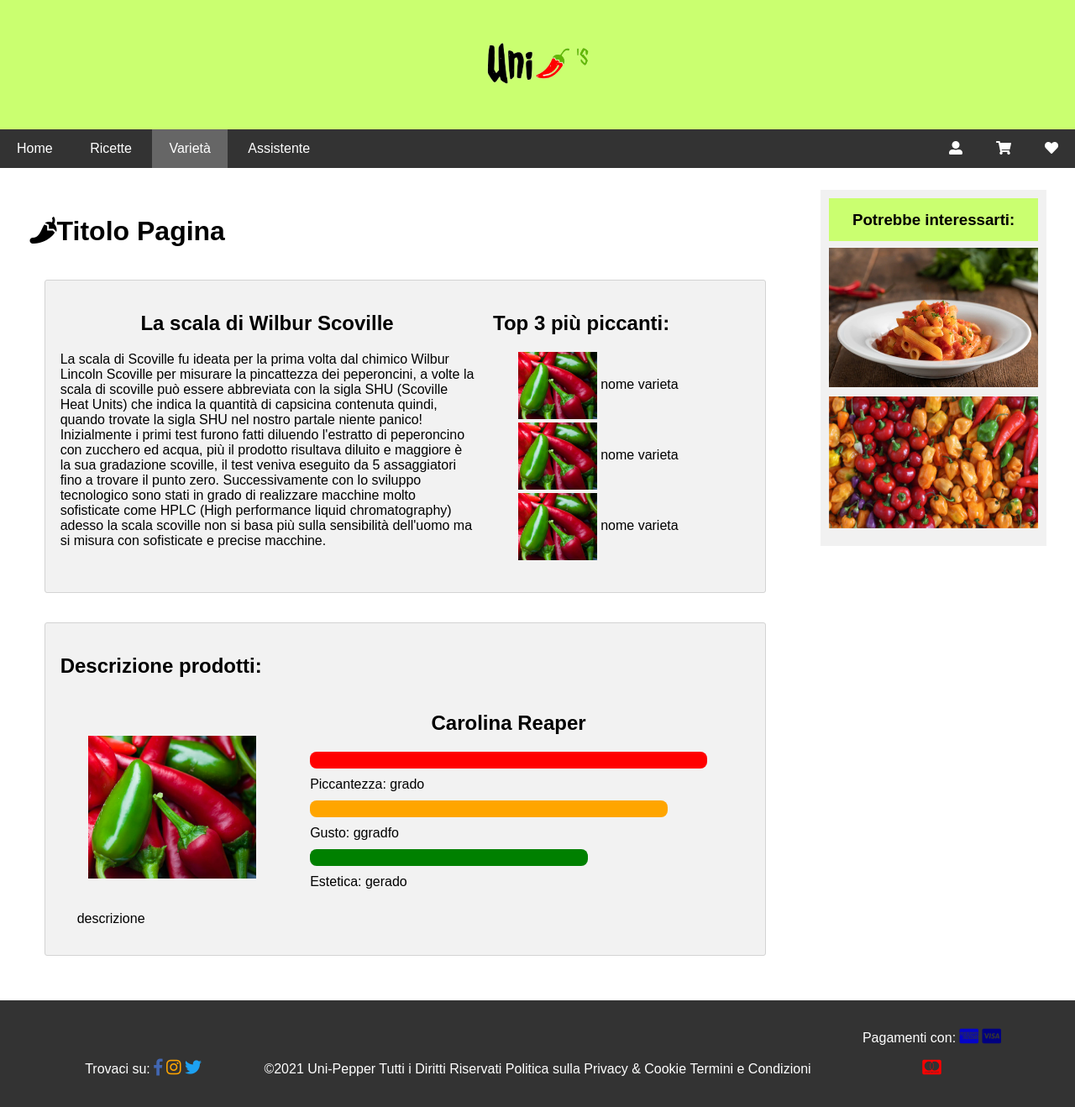
After one commit to Axatyr/Uni-Pepper, a PHP site: page /sito/varieta.html in a window 1280 px wide. The commit adds this page. Shown: the whole page at 84% size. Run offline with PHP 8.4, Linux system fonts and the light colour scheme.

Commit message:
add varieta

```diff
--- a/css/styleClass.css
+++ b/css/styleClass.css
@@ -55,6 +55,77 @@
     border-radius: 8px;
     box-shadow: 0 5px #999;
 }
+
+/* Varieta */
+.sec-varieta div{
+    display: initial;
+    vertical-align: top;
+}
+
+.sec-varieta div:first-child {
+    width: 60%;
+}
+
+.sec-varieta div:first-child p {
+    text-align: left;
+}
+
+.sec-varieta div:nth-child(2) {
+    width: 30%;
+}
+
+.top-varieta img{
+    height: 80px;
+
+}
+
+.top-varieta a {
+    vertical-align: 200%;
+}
+
+.varieta > div{
+    display: inline-block;
+    margin: 0 10px 0px 10px;
+}
+
+.varieta div:first-child {
+    width: 100%;
+}
+
+.varieta div:nth-child(2) {
+    width: 100%;
+    padding-right: 20px;
+}
+
+.varieta div:nth-child(2) p {
+    text-align: left;
+    margin: 10px 0 10px 0;
+}
+
+.varieta p {
+    margin-inline: 20px;
+    text-align: left;
+}
+
+.progress {
+    width: 100%;
+    height: 20px;
+    border-radius: 8px;
+    background-color: grey;
+  }
+
+.piccantezza {
+    background-color: red;
+}
+
+.gusto {
+    background-color: orange;
+}
+
+.estetica {
+    background-color: green;
+}
+
 
 
 main .login p, .rifornisci {
@@ -424,4 +495,22 @@ hr {
     .product{
         margin: 2%;
     }
+
+    .sec-varieta div{
+        display: inline-block;
+        vertical-align: top;
+    }
+
+    .varieta div:first-child {
+        float: left;
+        width: 30%;
+    }
+
+    .varieta div:first-child img {
+        margin-top: 20%;
+    }
+
+    .varieta div:nth-child(2) {
+        width: 60%;
+    }
 }
--- /dev/null
+++ b/sito/varieta.html
@@ -0,0 +1,110 @@
+<!DOCTYPE html>
+<html lang="it">
+<head>
+    <meta charset="utf-8">
+    <meta name="viewport" content="width=device-width, initial-scale=1" />
+    <!-- Icone -->
+    <link rel="stylesheet" href="https://use.fontawesome.com/releases/v5.7.0/css/all.css" integrity="sha384-lZN37f5QGtY3VHgisS14W3ExzMWZxybE1SJSEsQp9S+oqd12jhcu+A56Ebc1zFSJ" crossorigin="anonymous">
+    <!-- CSS -->
+    <link rel="stylesheet" href="../css/style.css" >
+    <link rel="stylesheet" href="../css/styleClass.css" >
+    <title>UniPeppers - Home</title>
+</head>
+<body>
+    <header>
+        <img src="../upload/logo.png" alt="logo"/>
+    </header>
+
+    <nav>
+        <a href="home.html">Home</a>
+        <a href="ricette.html">Ricette</a>
+        <a href="varieta.html" class="active">Variet&agrave;</a>
+        <a href="assistente.html">Assistente</a>
+        <a href="preferiti.html" class="right"><span class="fas fa-heart" alt="Preferiti"></span></a>
+        <a href="carrello.html" class="right"><span class="fas fa-shopping-cart" alt="Carrello"></span></a>
+        <a href="login.html" class="right"><span class="fas fa-user-alt" alt="Utente"></span></a>
+    </nav>
+    <main>
+        <h1><span class="fas fa-pepper-hot"></span>Titolo Pagina</h1>
+        <section class="sec-varieta">
+            <div>
+            <h1>La scala di Wilbur Scoville</h1>
+                <p>La scala di Scoville fu ideata per la prima volta dal chimico Wilbur Lincoln Scoville per misurare la pincattezza dei peperoncini, a volte la scala di scoville può essere abbreviata con la sigla SHU (Scoville Heat Units) che indica la quantità di capsicina contenuta quindi, quando trovate la sigla SHU nel nostro partale niente panico! Inizialmente i primi test furono fatti diluendo l'estratto di peperoncino con zucchero ed acqua, più il prodotto risultava diluito e maggiore è la sua gradazione scoville, il test veniva eseguito da 5 assaggiatori fino a trovare il punto zero. Successivamente con lo sviluppo tecnologico sono stati in grado di realizzare macchine molto sofisticate come HPLC (High performance liquid chromatography) adesso la scala scoville non si basa più sulla sensibilità dell'uomo ma si misura con sofisticate e precise macchine.</p>
+            </div>
+            <div>
+                <h2>Top 3 più piccanti:</h2>
+                <ul>
+                    <li class="top-varieta">
+                        <img src="../upload/variety/Jalapeno.jpg" alt="var">
+                        <a href="#">nome varieta</a>
+                    </li>
+                    <li class="top-varieta">
+                        <img src="../upload/variety/Jalapeno.jpg" alt="var">
+                        <a href="#">nome varieta</a>
+                    </li>
+                    <li class="top-varieta">
+                        <img src="../upload/variety/Jalapeno.jpg" alt="var">
+                        <a href="#">nome varieta</a>
+                    </li>
+                </ul>
+            </div>
+        </section>
+
+        <section>
+            <h2>Descrizione prodotti:</h2>
+            <div class="varieta">
+                <div>
+                    <img src="../upload/variety/Jalapeno.jpg" alt="Immagine " />
+                </div>
+                <div>
+                    <h2>Carolina Reaper</h2>
+                        <div class="progress piccantezza" style="width: 100%;"></div>
+                        <p>Piccantezza: grado</p>
+                        <div class="progress gusto" style="width: 90%"></div>
+                        <p>Gusto: ggradfo</p>
+                        <div class="progress estetica" style="width: 70%"></div>
+                        <p>Estetica: gerado</p>
+                </div>
+                <p>descrizione</p>
+            </div>
+        </section>
+
+    </main>
+    <aside>
+        <h3>Potrebbe interessarti:</h3>
+        <div class="aside">
+            <img src="../upload/recipes/penne-arrabbiata.jpg" alt="Ricetta">
+            <div class="overlay">
+                <a href="ricetta.html"><h4>Nome Ricetta</h4></a>
+                <span class="fas fa-concierge-bell">difficoltà</span>
+                <span class="fas fa-clock">tempo</span>
+                <span class="fas fa-euro-sign">costo</span>
+            </div>
+        </div>
+        <div class="aside">
+            <img src="../upload/peperonciniVar.jpg" alt="Varietà">
+            <div class="overlay">
+                <a href="ricetta.html"><h4>Scopri tutte le variet&agrave;!</h4></a>
+            </div>
+        </div>
+    </aside>
+    <footer>
+        <section class="social">
+            <p>Trovaci su:</p>
+            <a href="http://www.facebook.com"><span class="fab fa-facebook-f" alt="Facebook" style="color: #4267B2;"></span></a>
+            <a href="http://instagram.com"><span class="fab fa-instagram" alt="Instagram" style="color: orange;"></span></a>
+            <a href="http://twitter.com"><span class="fab fa-twitter" alt="Twitter" style="color: #1DA1F2;"></span></a>
+        </section>
+        <section class="contatti">
+            <p>©2021 Uni-Pepper Tutti i Diritti Riservati</p>
+            <a href="privacy.html">Politica sulla Privacy & Cookie</a>
+            <a href="termini.html">Termini e Condizioni</a>
+        </section>
+        <section class="pagamenti">
+            <p>Pagamenti con:</p>
+            <a href="http://americanexpress.com"><span class="fab fa-cc-amex" alt="American Express" style="color: rgb(4, 4, 199);"></span></a>
+            <a href="http://visa.com"><span class="fab fa-cc-visa" alt="Visa" style="color: navy;"></span></a>
+            <a href="http://mastercard.com"><span class="fab fa-cc-mastercard" alt="Mastercard" style="color: red;"></span></a>
+        </section>
+    </footer>
+</body>
```
Also changed, not shown: upload/variety/hamabnero_2.jpg (deleted), upload/variety/hamabnero_3.jpg (deleted), upload/variety/hamabnero_4.jpg (deleted), upload/variety/hamabnero_5.jpg (deleted), upload/variety/hamabnero_6.jpg (deleted), upload/variety/hamabnero_7.jpg (deleted).
